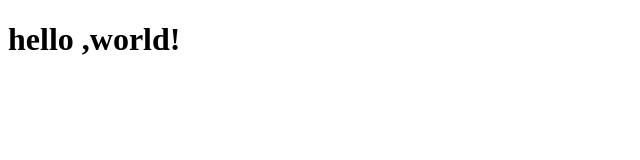
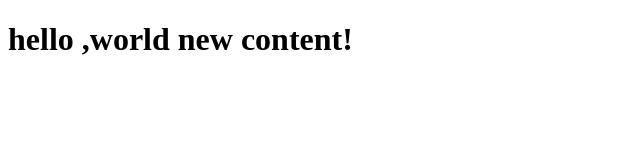
Before and after one commit to Canyantimas/mypro, a plain HTML site: page index.html in a window 1280 px wide. Shown: the whole page, without its empty margins (0-640 px from the left). Drawn offline with Linux system fonts and the light colour scheme.

Commit message:
ready new content

```diff
--- a/index.html
+++ b/index.html
@@ -9,7 +9,7 @@
 
 </head>
 <body>
-   <h1>hello ,world!</h1>
+   <h1>hello ,world new content!</h1>
    <script src="apps.js"></script>
 </body>
 </html>
```
